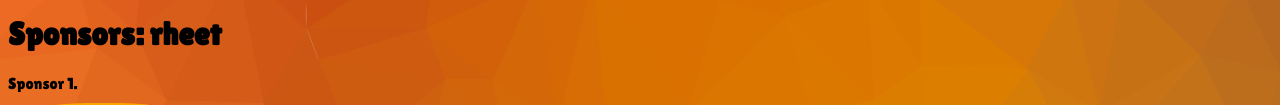
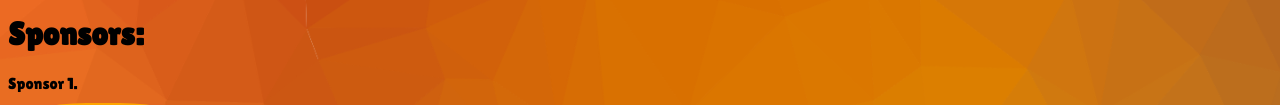
Before and after one commit to Jaegar104/Thing, a plain HTML site: page Project/Project/Sponsor.html in a window 1280 px wide. Shown: the part 449-554 px from the top of the page. Drawn offline with Linux system fonts and the light colour scheme.

Commit message:
Update Sponsor.html

```diff
--- a/Project/Project/Sponsor.html
+++ b/Project/Project/Sponsor.html
@@ -76,7 +76,7 @@
         </nav>
         <div class="x">
 
-          <h1> Sponsors: rheet</h1>
+          <h1> Sponsors:</h1>
           <p>Sponsor 1.<a href="#">link</a></p>
           <p>Sponsor 2.<a href="#">link</a></p>
           <p>Sponsor 3.<a href="#">link</a></p>
```
